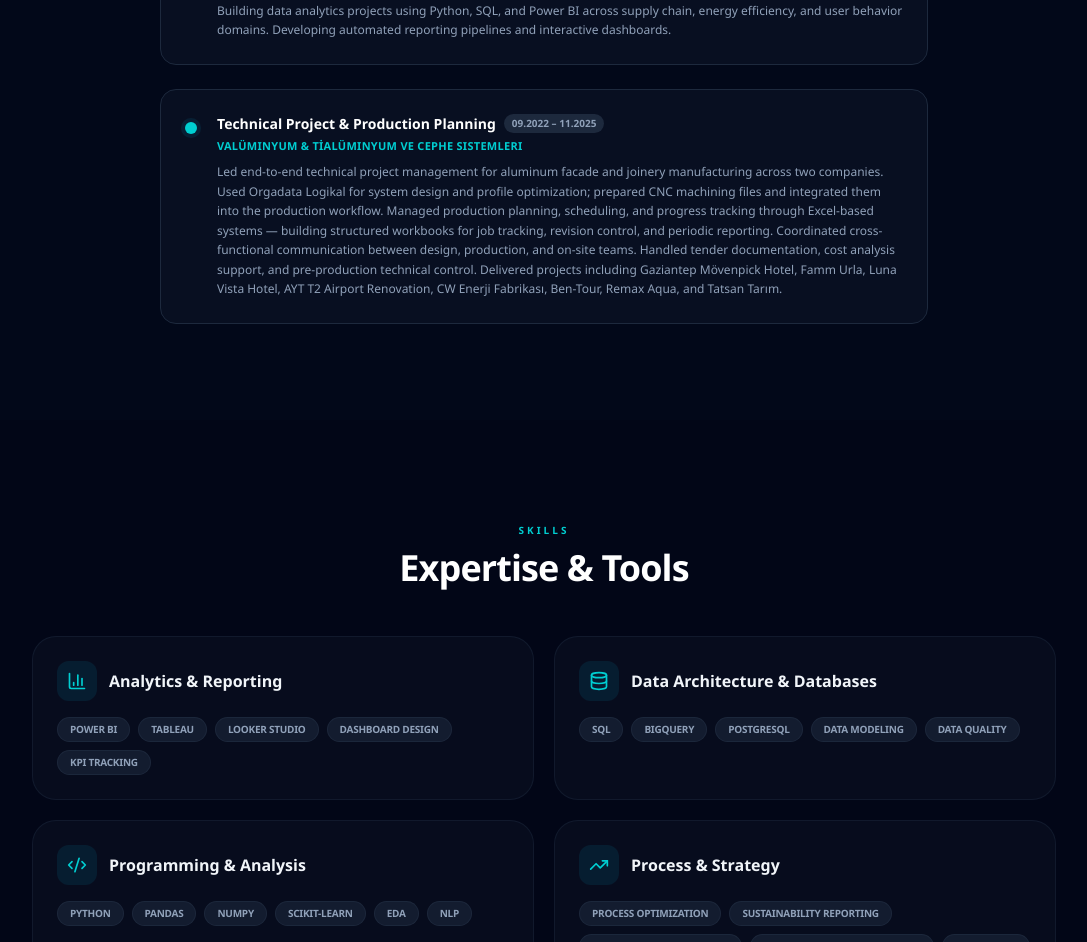
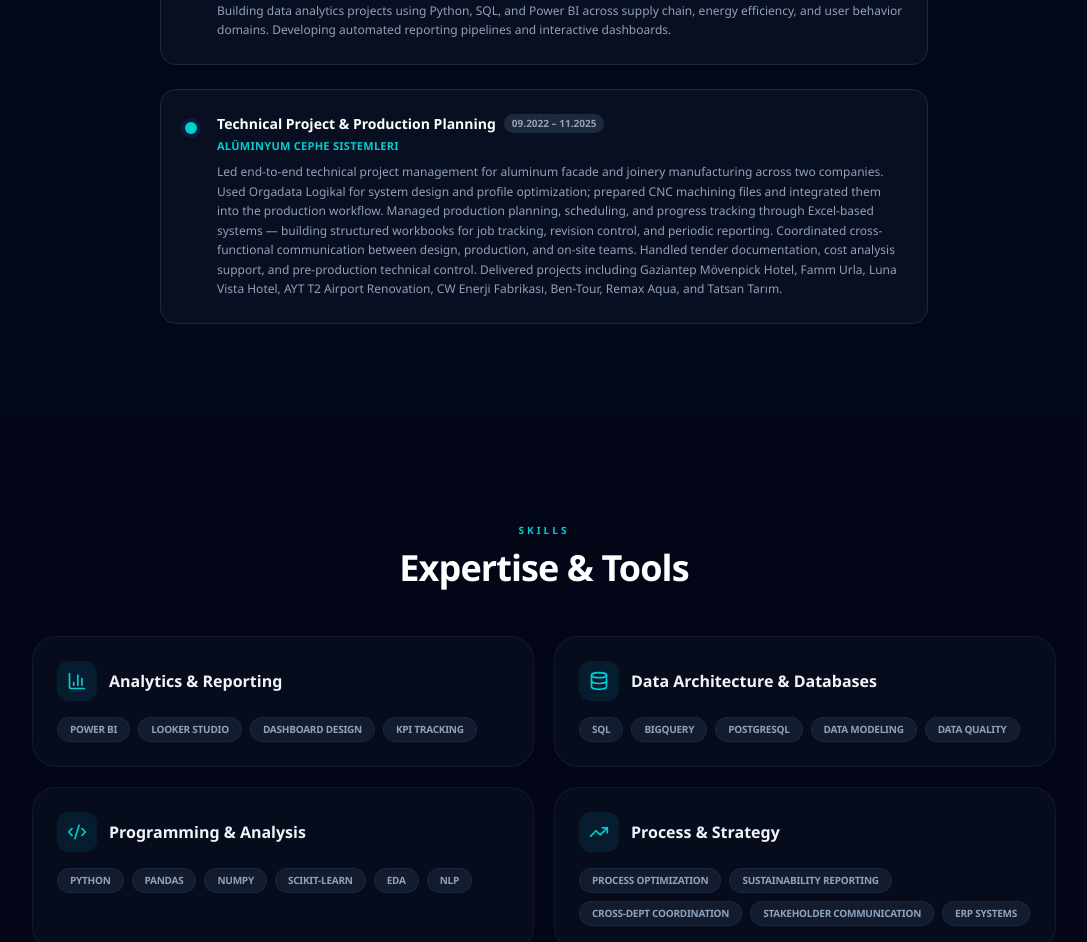
Before and after one commit to Nisanuraltay/nurportfolio, a React (Vite) app: page / in a window 1280 px wide. Shown: the part 1200-2142 px from the top of the page, without its empty margins (96-1183 px from the left). Built offline with nearby package versions, Linux system fonts and the light colour scheme.

Commit message:
Fix image path and update experience periods

```diff
--- a/src/App.jsx
+++ b/src/App.jsx
@@ -87,7 +87,7 @@ export default function App() {
       desc: "Reddit'in r/finance topluluğundaki gönderilerin NLP ve makine öğrenimi ile duygu analizi ve etkileşim tahmini. BigQuery üzerinde EDA, Scikit-learn ile model geliştirme, Looker Studio ile görselleştirme.",
       impact: "Sınıflandırma modelinde %82 doğruluk · 50.000+ gönderi işlendi · Streamlit ile canlı demo sunuldu",
       tags: ["Python", "Machine Learning", "BigQuery", "Looker Studio", "NLP"],
-      img: "/reddit-cover.png",
+      img: "reddit-cover.png",
       github: "https://github.com/Nisanuraltay/reddit_finance_post_analyzer",
       demo: "https://redditfinancepostanalyzer-5mfm2rzneimsv8pwaa9rpt.streamlit.app/",
       highlight: false,
@@ -100,13 +100,13 @@ export default function App() {
     {
       role: "Veri Analizi & Raporlama",
       company: "Proje Bazlı / Freelance",
-      period: "2023 – Günümüz",
+      period: "2025 – Günümüz",
       desc: "Python, SQL ve Power BI kullanarak supply chain, enerji verimliliği ve kullanıcı davranışı alanlarında veri analizi projeleri yürüttüm. Otomatik raporlama sistemleri ve interaktif dashboard'lar geliştirdim."
     },
     {
       role: "Operasyonel Süreç Yönetimi",
       company: "Önceki Deneyim",
-      period: "2020 – 2023",
+      period: "2022 – 2025",
       desc: "Operasyonel süreçlerin takibi ve koordinasyonu. Çok departmanlı projelerde iletişim köprüsü görevi; süreç iyileştirme ve veri odaklı karar alma altyapısının kurulması."
     }
   ];
@@ -234,7 +234,7 @@ export default function App() {
               My career began in architecture — managing complex technical projects, coordinating cross-functional teams,
               and optimizing production processes in aluminum facade and construction systems.
               Over the years I developed a sharp eye for process inefficiency and a habit of working with structured data:
-              production plans, ERP systems, cost analysis, and technical documentation.
+              production plans, cost analysis, and technical documentation.
               That foundation naturally led me into data analytics, where I now apply Python, SQL, and Power BI
               to turn operational complexity into clear, actionable insight.
             </p>
@@ -251,7 +251,7 @@ export default function App() {
               },
               {
                 role: "Technical Project & Production Planning",
-                company: "VAlüminyum & TİAlüminyum ve Cephe Sistemleri",
+                company: "Alüminyum Cephe Sistemleri",
                 period: "09.2022 – 11.2025",
                 desc: "Led end-to-end technical project management for aluminum facade and joinery manufacturing across two companies. Used Orgadata Logikal for system design and profile optimization; prepared CNC machining files and integrated them into the production workflow. Managed production planning, scheduling, and progress tracking through Excel-based systems — building structured workbooks for job tracking, revision control, and periodic reporting. Coordinated cross-functional communication between design, production, and on-site teams. Handled tender documentation, cost analysis support, and pre-production technical control. Delivered projects including Gaziantep Mövenpick Hotel, Famm Urla, Luna Vista Hotel, AYT T2 Airport Renovation, CW Enerji Fabrikası, Ben-Tour, Remax Aqua, and Tatsan Tarım."
               }
@@ -284,7 +284,7 @@ export default function App() {
               {
                 title: "Analytics & Reporting",
                 icon: <BarChart3 size={20} />,
-                skills: ["Power BI", "Tableau", "Looker Studio", "Dashboard Design", "KPI Tracking"]
+                skills: ["Power BI", "Looker Studio", "Dashboard Design", "KPI Tracking"]
               },
               {
                 title: "Data Architecture & Databases",
```
